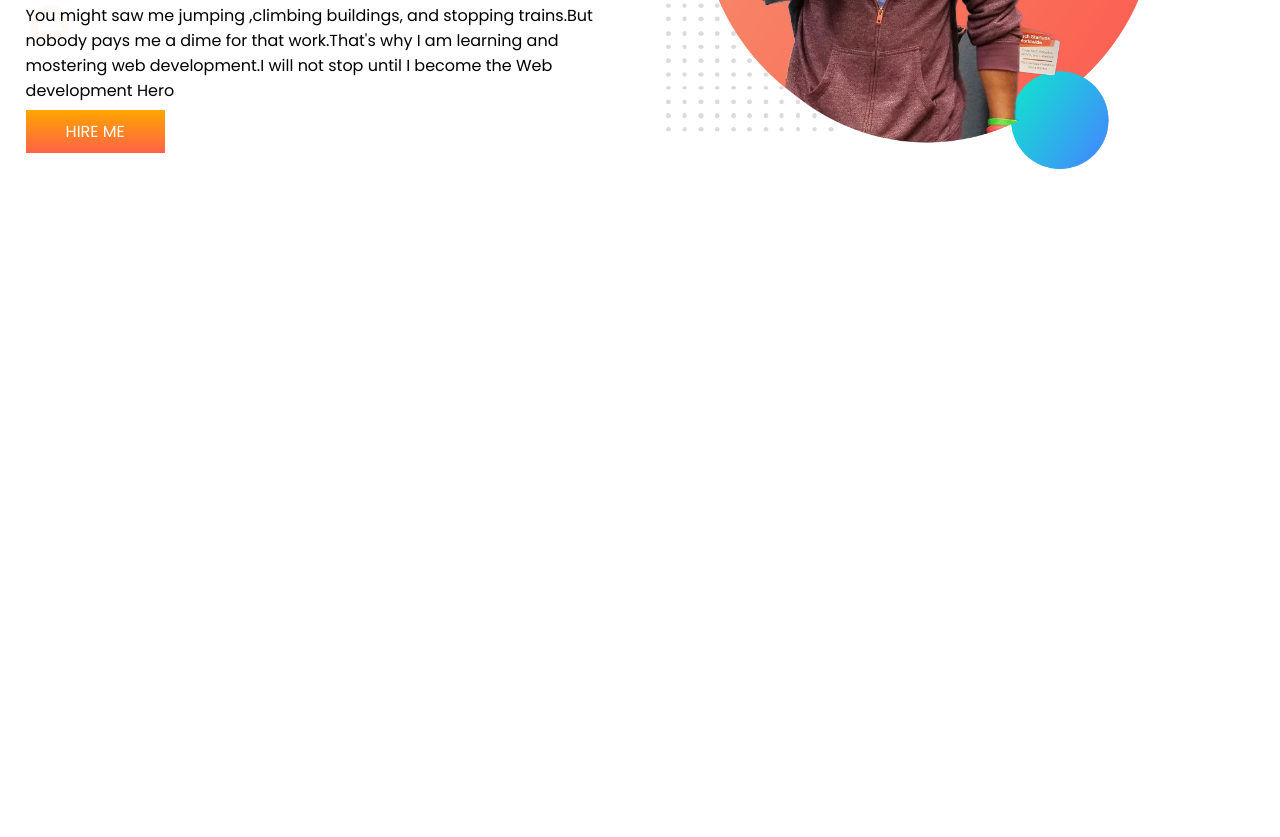
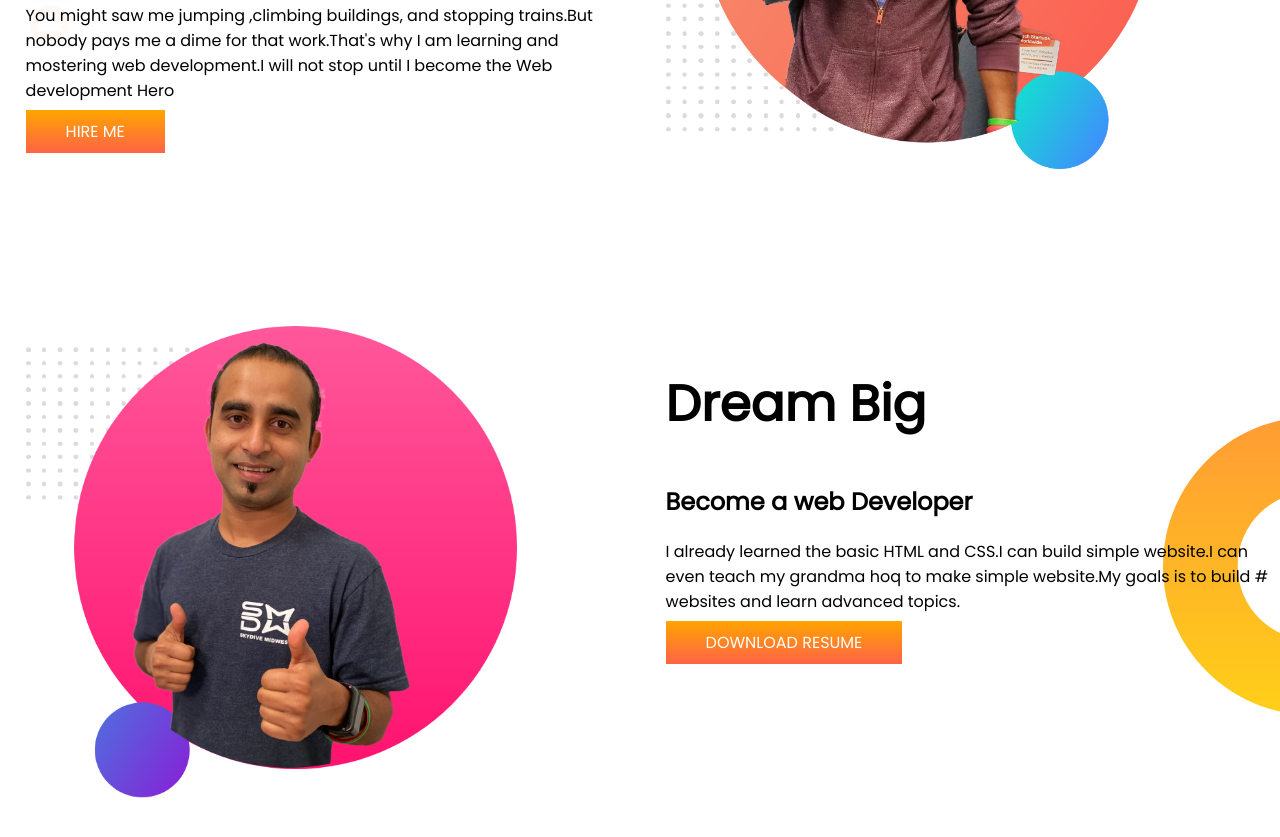
Before and after one commit to Wahid137/developer-portfolio, a plain HTML site: page index.html in a window 1280 px wide. Shown: the part 319-1156 px from the top of the page. Before the commit the page ends 800 px from the top, so only its background shows below. Drawn offline with Linux system fonts and the light colour scheme.

Commit message:
dream added

```diff
--- a/index.html
+++ b/index.html
@@ -26,6 +26,18 @@
             </div>
 
     </section>
+    <section class="dream-big">
+        <div class="half-width">
+            <img src="images/jhankar2.png" alt="#">
+        </div>
+        <div class="half-width">
+            <h1>Dream Big</h1>
+            <h2>Become a web Developer</h2>
+            <p>I already learned the basic HTML and CSS.I can build simple website.I can even teach my grandma hoq to make simple website.My goals is to build # websites and learn advanced topics.</p>
+            <a target="_blank" class="link-button" href="">DOWNLOAD RESUME</a>
+        </div>
+
+    </section>
 
 
 
--- a/style.css
+++ b/style.css
@@ -10,6 +10,7 @@ h1{
 }
 section{
     display: flex;
+    margin-bottom: 150px;
 }
 .half-width{
     width: 50%;
@@ -28,3 +29,8 @@ section{
     background-image: url(images/top-banner.png);
     background-repeat: no-repeat;
 }
+.dream-big{
+    background-image: url(images/dream-bg.png);
+    background-repeat: no-repeat;
+    background-position: right;
+}
```
